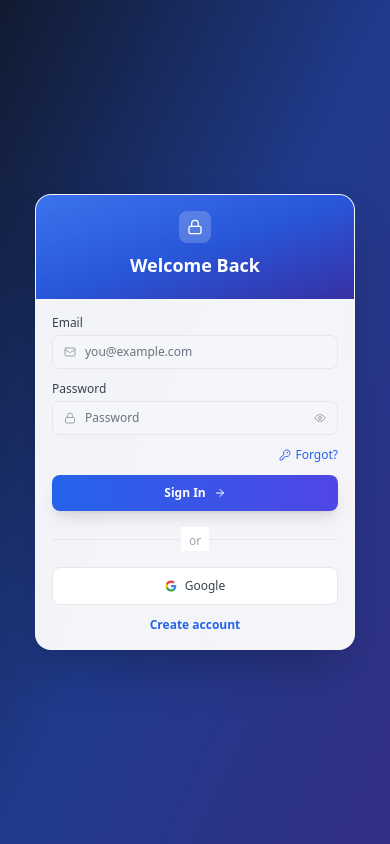
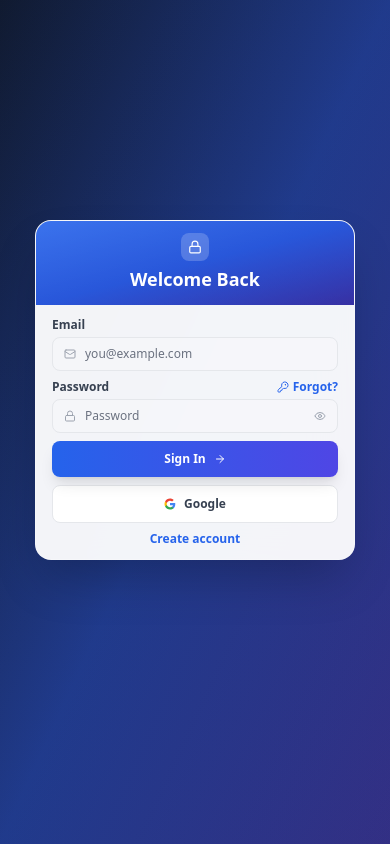
Before and after one commit to vetdigits-tech/lms_frontend, a Next.js app: page /login in a window 390 px wide. Built offline with nearby package versions, Linux system fonts and the light colour scheme; no server answers.

Commit message:
login page

```diff
--- a/src/app/login/page.jsx
+++ b/src/app/login/page.jsx
@@ -89,34 +89,34 @@ export default function LoginPageContent() {
         <div className="absolute inset-0 bg-gradient-to-br from-blue-500/10 via-purple-500/5 to-indigo-500/10"></div>
       </div>
 
-      <div className="relative w-full max-w-xs sm:max-w-sm">
+      <div className="relative w-full max-w-xs sm:max-w-sm transform -translate-y-8 sm:translate-y-0">
         {/* Ultra Compact Square Login Card */}
         <div className="relative overflow-hidden rounded-2xl sm:rounded-3xl bg-white/95 backdrop-blur-xl shadow-2xl border border-white/20">
 
-          {/* Very Compact Header */}
-          <div className="relative bg-gradient-to-br from-blue-600 via-blue-700 to-indigo-800 px-4 py-4 sm:px-6 sm:py-5 text-center">
+          {/* Header - reduced padding only on mobile */}
+          <div className="relative bg-gradient-to-br from-blue-600 via-blue-700 to-indigo-800 px-4 py-3 sm:px-6 sm:py-5 text-center">
             <div className="absolute inset-0 bg-gradient-to-br from-white/10 to-transparent"></div>
             <div className="relative">
-              <div className="mx-auto mb-2 w-8 h-8 sm:w-10 sm:h-10 bg-white/20 rounded-lg flex items-center justify-center backdrop-blur-sm">
-                <Lock className="w-4 h-4 sm:w-5 sm:h-5 text-white" />
+              <div className="mx-auto mb-1 sm:mb-2 w-7 h-7 sm:w-10 sm:h-10 bg-white/20 rounded-lg flex items-center justify-center backdrop-blur-sm">
+                <Lock className="w-3.5 h-3.5 sm:w-5 sm:h-5 text-white" />
               </div>
-              <h1 className="text-lg sm:text-xl font-bold text-white mb-1">Welcome Back</h1>
+              <h1 className="text-lg sm:text-xl font-black sm:font-bold text-white mb-0 sm:mb-1">Welcome Back</h1>
               <p className="text-blue-100 text-xs hidden sm:block">Sign in to VetDigit</p>
             </div>
           </div>
 
-          {/* Ultra Compact Form */}
-          <div className="px-4 py-4 sm:px-6 sm:py-5">
+          {/* Form - reduced padding only on mobile */}
+          <div className="px-4 py-3 sm:px-6 sm:py-5">
             {error && (
-              <div className="mb-3 rounded-lg bg-red-50 border border-red-200 p-2 sm:p-3">
+              <div className="mb-2 sm:mb-3 rounded-lg bg-red-50 border border-red-200 p-2 sm:p-3">
                 <p className="text-center text-xs text-red-700 font-medium">{error}</p>
               </div>
             )}
 
-            <form onSubmit={handleSubmit} className="space-y-3 sm:space-y-4">
-              {/* Email - Ultra Compact */}
+            <form onSubmit={handleSubmit} className="space-y-2 sm:space-y-4">
+              {/* Email - unchanged */}
               <div>
-                <label className="text-xs font-medium text-gray-700 block mb-1">Email</label>
+                <label className="text-xs font-bold sm:font-medium text-gray-700 block mb-1">Email</label>
                 <div className="relative">
                   <Mail className="absolute left-3 top-1/2 h-3 w-3 sm:h-4 sm:w-4 -translate-y-1/2 text-gray-400" />
                   <input
@@ -131,9 +131,20 @@ export default function LoginPageContent() {
                 </div>
               </div>
 
-              {/* Password - Ultra Compact */}
+              {/* Password - inline label + forgot on mobile only */}
               <div>
-                <label className="text-xs font-medium text-gray-700 block mb-1">Password</label>
+                <div className="flex items-center justify-between mb-1">
+                  <label className="text-xs font-bold sm:font-medium text-gray-700">Password</label>
+                  {/* Show forgot button inline on mobile, separate on desktop */}
+                  <button
+                    type="button"
+                    onClick={handleResetPassword}
+                    className="text-xs text-blue-600 hover:text-blue-700 font-bold sm:font-medium hover:underline transition-colors flex items-center space-x-1 sm:hidden"
+                  >
+                    <KeyRound className="w-3 h-3" />
+                    <span>Forgot?</span>
+                  </button>
+                </div>
                 <div className="relative">
                   <Lock className="absolute left-3 top-1/2 h-3 w-3 sm:h-4 sm:w-4 -translate-y-1/2 text-gray-400" />
                   <input
@@ -155,8 +166,8 @@ export default function LoginPageContent() {
                 </div>
               </div>
 
-              {/* Forgot Password - Ultra Compact */}
-              <div className="flex justify-end">
+              {/* Forgot Password - show only on desktop */}
+              <div className="hidden sm:flex justify-end">
                 <button
                   type="button"
                   onClick={handleResetPassword}
@@ -167,11 +178,11 @@ export default function LoginPageContent() {
                 </button>
               </div>
 
-              {/* Sign In Button - Compact */}
+              {/* Sign In Button */}
               <button
                 type="submit"
                 disabled={isLoading}
-                className="w-full overflow-hidden rounded-lg bg-gradient-to-r from-blue-600 to-indigo-600 py-2.5 sm:py-3 text-xs sm:text-sm text-white font-semibold shadow-lg hover:shadow-xl transition-all duration-300 hover:scale-[1.02] disabled:opacity-50 disabled:cursor-not-allowed"
+                className="w-full overflow-hidden rounded-lg bg-gradient-to-r from-blue-600 to-indigo-600 py-2.5 sm:py-3 text-xs sm:text-sm text-white font-bold sm:font-semibold shadow-lg hover:shadow-xl transition-all duration-300 hover:scale-[1.02] disabled:opacity-50 disabled:cursor-not-allowed"
               >
                 <div className="flex items-center justify-center space-x-2">
                   {isLoading ? (
@@ -185,8 +196,8 @@ export default function LoginPageContent() {
                 </div>
               </button>
 
-              {/* Minimal Divider */}
-              <div className="relative flex items-center justify-center py-1">
+              {/* Divider - hide on mobile, show on desktop */}
+              <div className="relative hidden sm:flex items-center justify-center py-1">
                 <div className="absolute inset-0 flex items-center">
                   <div className="w-full border-t border-gray-200"></div>
                 </div>
@@ -195,11 +206,11 @@ export default function LoginPageContent() {
                 </div>
               </div>
 
-              {/* Google Button - Compact */}
+              {/* Google Button - moved up on mobile */}
               <button
                 type="button"
                 onClick={handleGoogleSignIn}
-                className="w-full rounded-lg border border-gray-200 bg-white py-2.5 sm:py-3 text-xs sm:text-sm text-gray-700 font-medium hover:border-gray-300 hover:bg-gray-50 transition-all duration-200 flex items-center justify-center space-x-2"
+                className="w-full mt-1 sm:mt-0 rounded-lg border border-gray-200 bg-white py-2.5 sm:py-3 text-xs sm:text-sm text-gray-700 font-bold sm:font-medium hover:border-gray-300 hover:bg-gray-50 transition-all duration-200 flex items-center justify-center space-x-2"
               >
                 <svg className="w-3 h-3 sm:w-4 sm:h-4" viewBox="0 0 24 24">
                   <path fill="#4285F4" d="M22.56 12.25c0-.78-.07-1.53-.2-2.25H12v4.26h5.92c-.26 1.37-1.04 2.53-2.21 3.31v2.77h3.57c2.08-1.92 3.28-4.74 3.28-8.09z"/>
@@ -212,11 +223,11 @@ export default function LoginPageContent() {
               </button>
             </form>
 
-            {/* Minimal Footer */}
-            <div className="mt-3 sm:mt-4 text-center">
+            {/* Footer - compact on mobile */}
+            <div className="mt-2 sm:mt-4 text-center">
               <p className="text-xs text-gray-600">
                 <span className="hidden sm:inline">Don't have an account? </span>
-                <Link href="/register" className="font-semibold text-blue-600 hover:text-blue-700 transition-colors">
+                <Link href="/register" className="font-bold sm:font-semibold text-blue-600 hover:text-blue-700 transition-colors">
                   <span className="sm:hidden">Create account</span>
                   <span className="hidden sm:inline">Create one</span>
                 </Link>
```
